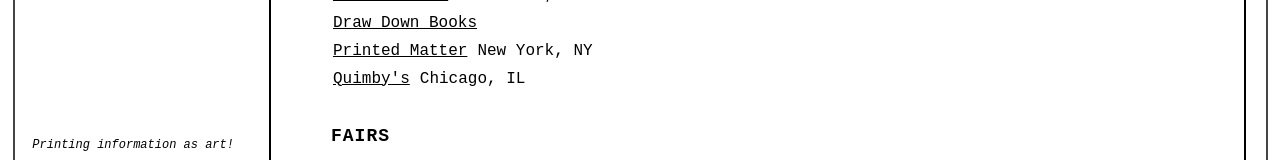
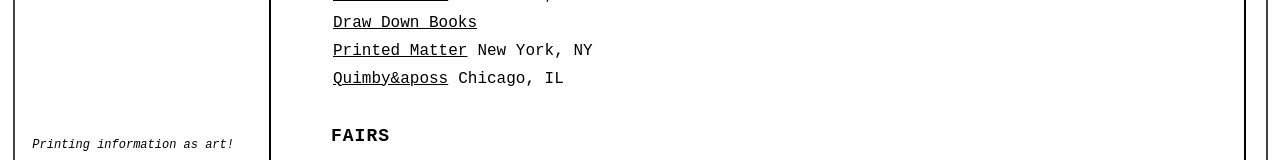
Before and after one commit to tanyabrassie/inner-loop-next, a Next.js app: page /about in a window 1280 px wide. Shown: the part 476-636 px from the top of the page. Built offline with nearby package versions, Linux system fonts and the light colour scheme.

Commit message:
Fixing build errors

```diff
--- a/src/app/about/AboutContent.tsx
+++ b/src/app/about/AboutContent.tsx
@@ -48,7 +48,7 @@
               New York, NY
             </li>
             <li>
-              <a href='https://www.quimbys.com/'>Quimby's</a>
+              <a href='https://quimbys.com/'>Quimby&aposs</a>
               Chicago, IL
             </li>
           </ul>
```
Also changed, not shown: 1 other file (tests, documents, lock files or other folders).
